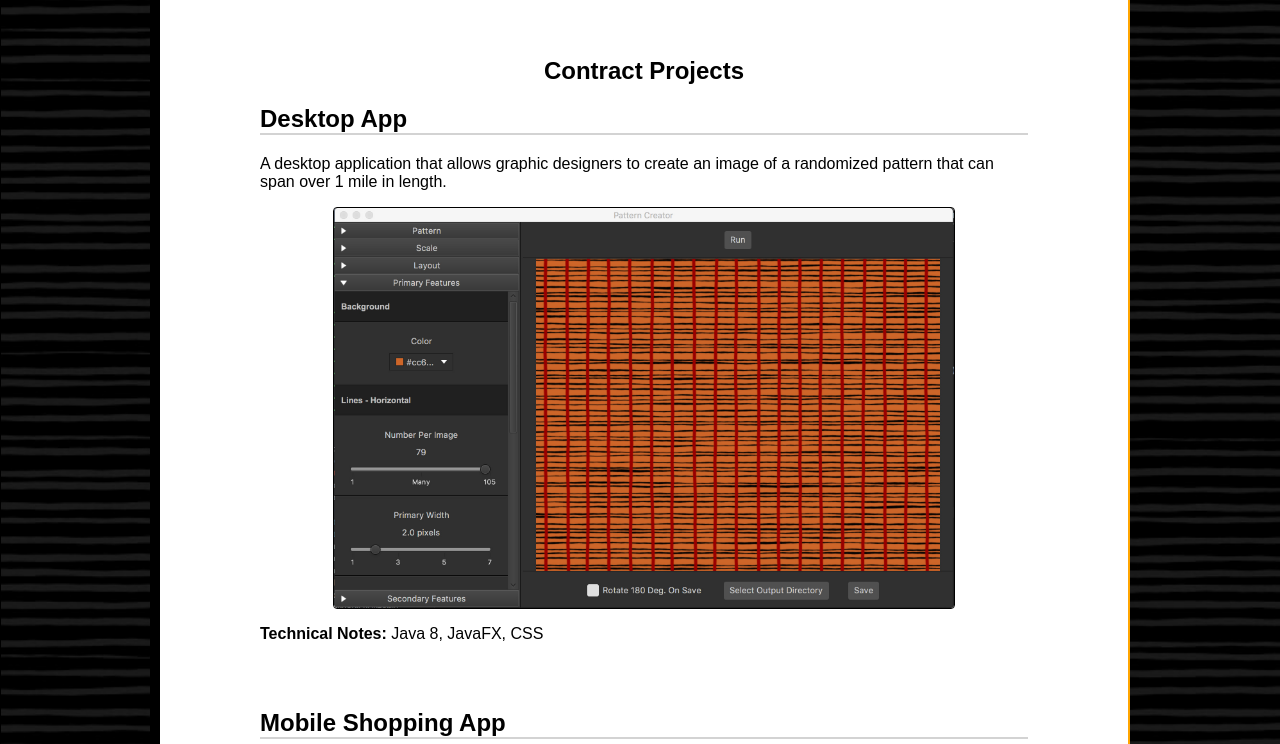
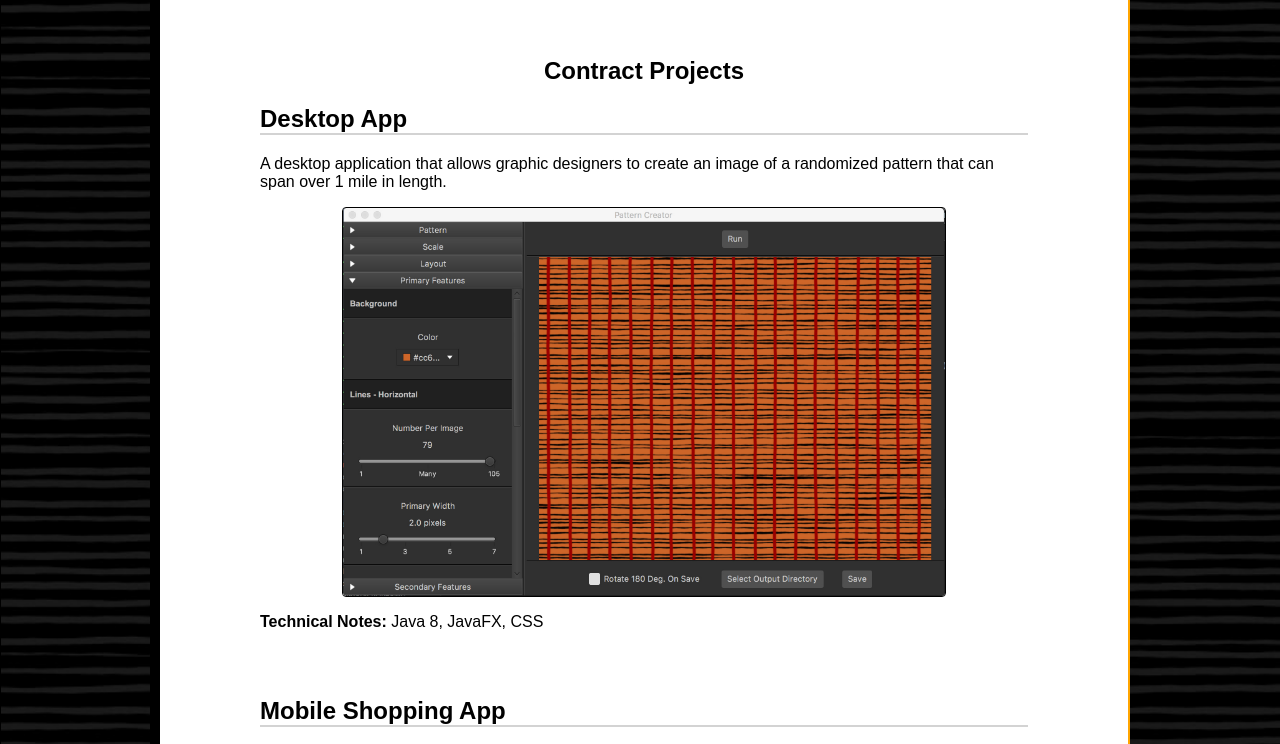
Before and after one commit to furey789/furey789.github.io, a plain HTML site: page index.html in a window 1280 px wide. Shown: the part 157-901 px from the top of the page. Drawn offline with Linux system fonts and the light colour scheme.

Commit message:
Modify image size

```diff
--- a/application.css
+++ b/application.css
@@ -93,5 +93,5 @@ ul {
 
 .desktop {
   width: auto;
-  height: 400px;
+  height: 388px;
 }
```
